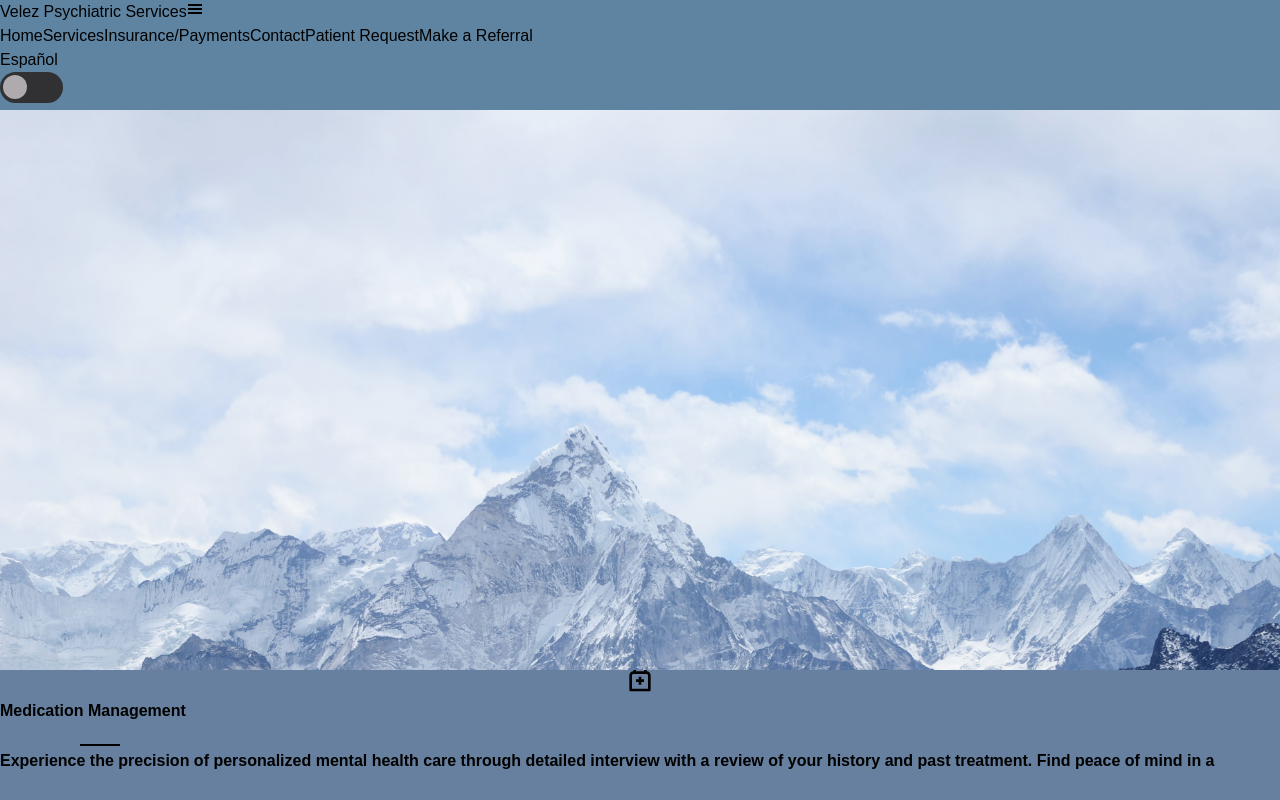
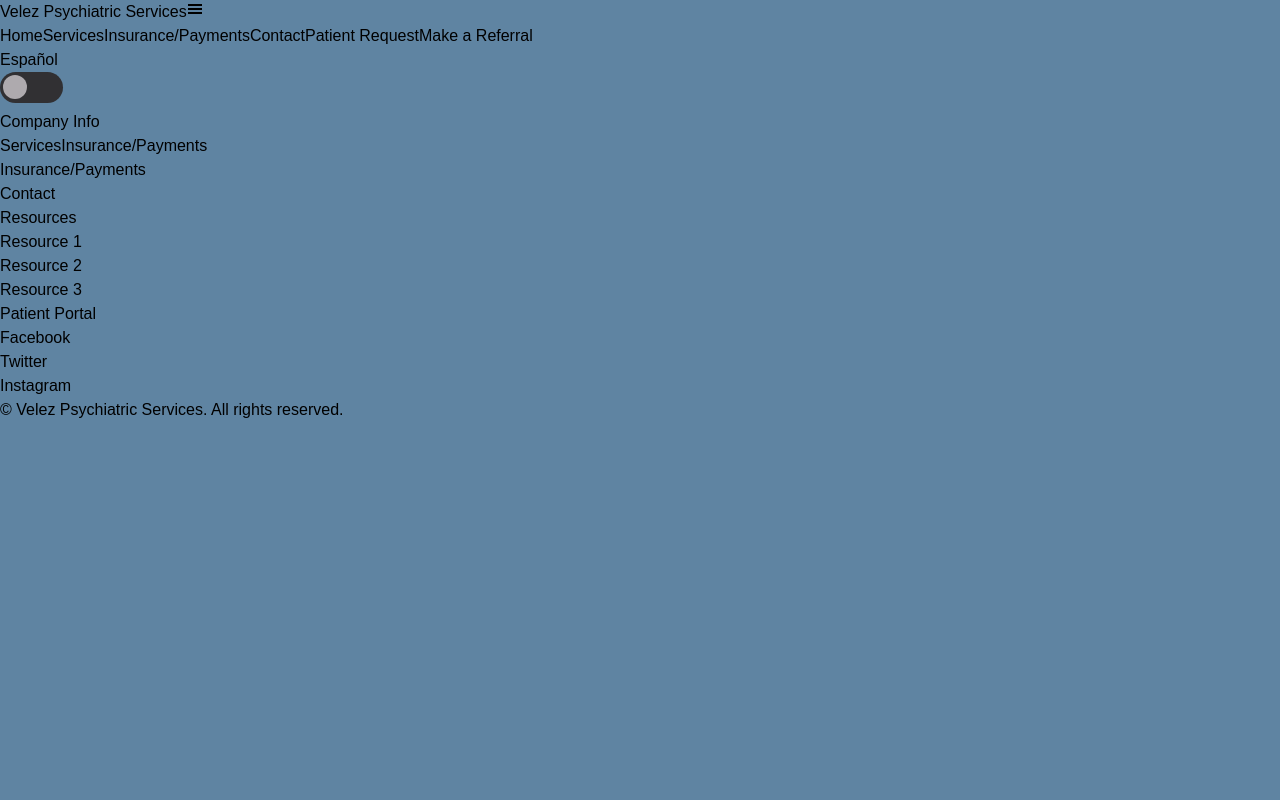
Before and after one commit to b-crites/vps2, a React (Vite) app: page / in a window 1280 px wide. Shown: the top 800 px of the page. Built offline with nearby package versions, Linux system fonts and the light colour scheme.

Commit message:
Update App.jsx

```diff
--- a/src/App.jsx
+++ b/src/App.jsx
@@ -28,7 +28,7 @@
             <ScrollToTop />
         <Routes>
 
-        <Route path='/' element={<Home />} />
+        <Route path='/vps2' element={<Home />} />
         <Route path='/Services' element={<Services />} />
         <Route path='/Insurance' element = {<Insurance />} />
         <Route path='/Contact' element={<Contact />} />
```
